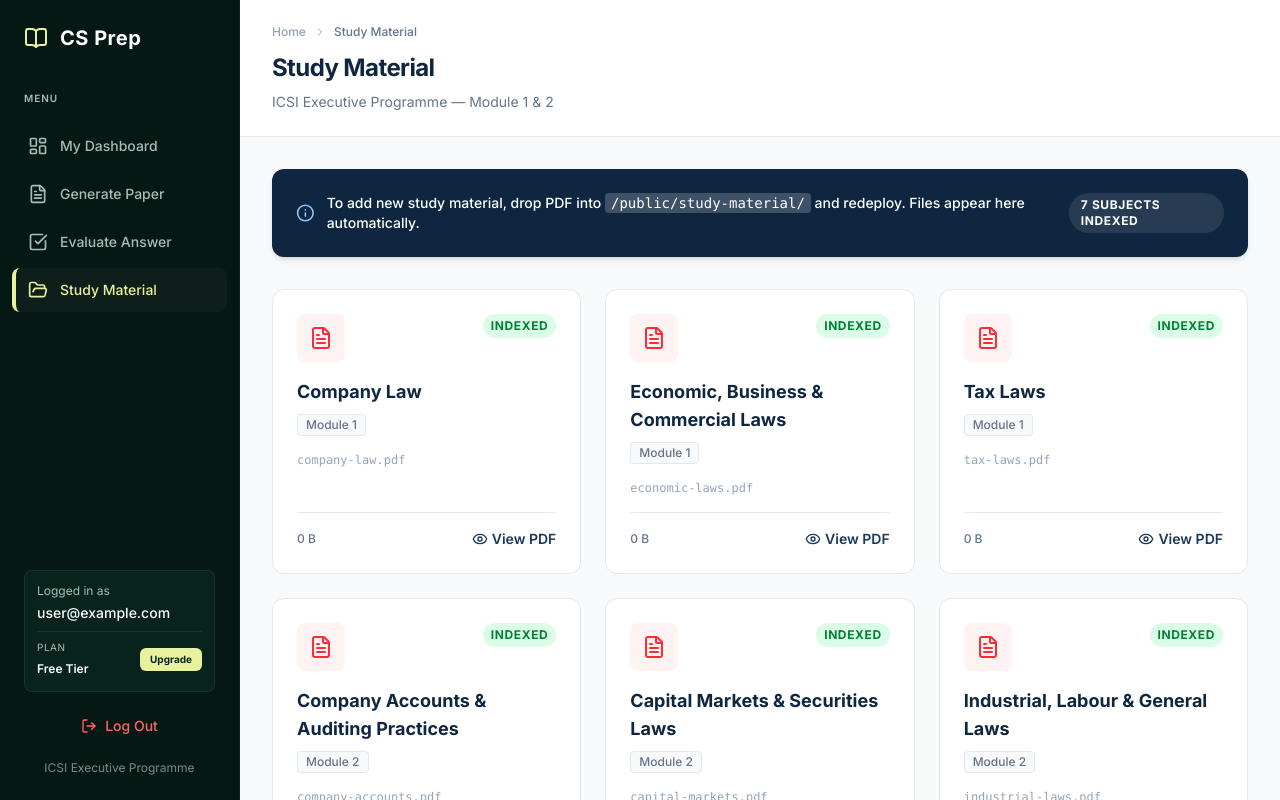
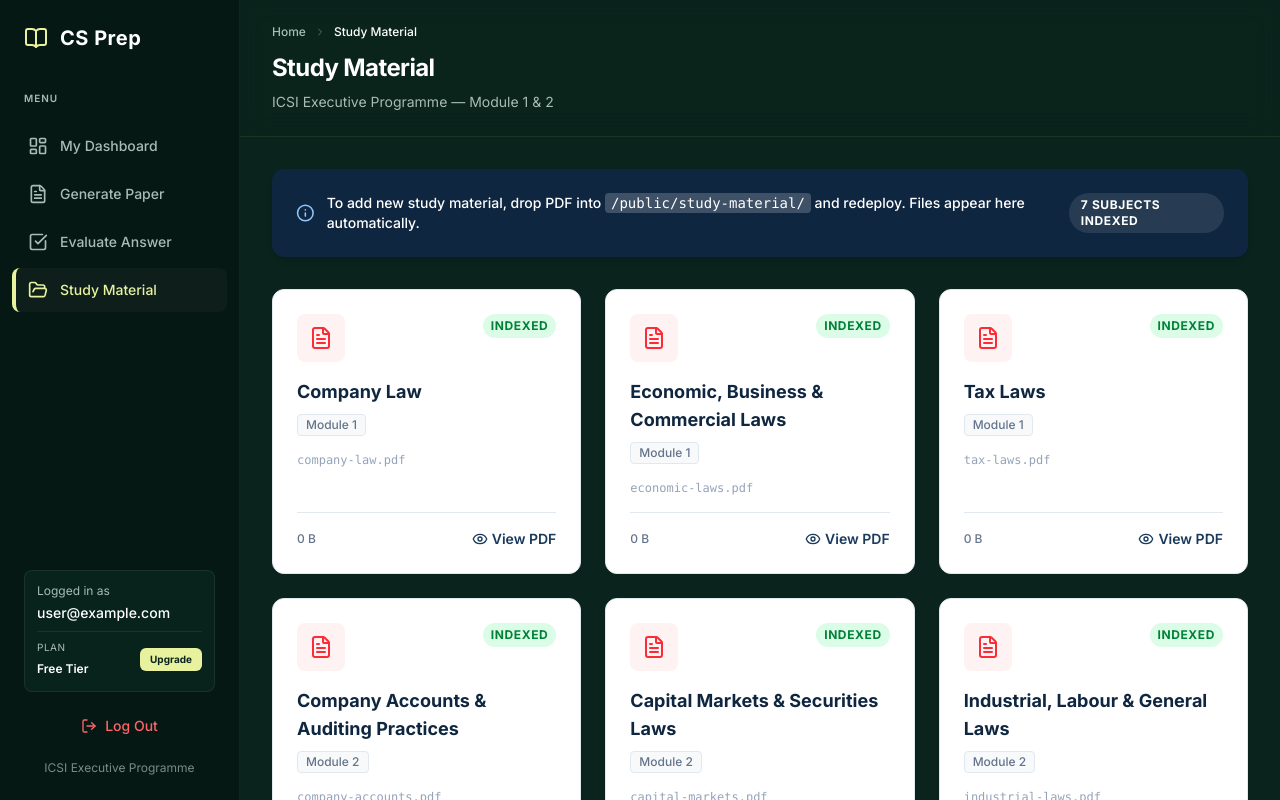
Before and after one commit to raj1725849/CS-PREPARATION-APP, a Next.js app: page /admin in a window 1280 px wide. Shown: the top 800 px of the page. Built offline with nearby package versions, Linux system fonts and the light colour scheme; no server answers; the database is empty; sample sign-in values are in the browser's storage; a web font is replaced by a local one.

Commit message:
style: apply glassmorphism to TopBar and update main container background

```diff
--- a/app/(main)/layout.tsx
+++ b/app/(main)/layout.tsx
@@ -6,9 +6,9 @@
   children: React.ReactNode;
 }>) {
   return (
-    <div className="flex min-h-screen w-full">
+    <div className="flex min-h-screen w-full bg-[#0A231C]">
       <Sidebar />
-      <main className="flex-1 ml-[240px]">
+      <main className="flex-1 ml-[240px] bg-[#0A231C]">
         {children}
       </main>
     </div>
--- a/components/TopBar.tsx
+++ b/components/TopBar.tsx
@@ -9,35 +9,35 @@
 
 export default function TopBar({ title, subtitle, breadcrumbs }: TopBarProps) {
   return (
-    <div className="bg-white border-b border-[#e2e8f0] px-8 py-6 sticky top-0 z-40">
+    <div className="bg-[#0A231C]/80 backdrop-blur-md border-b border-[rgba(232,242,158,0.08)] px-8 py-6 sticky top-0 z-40">
       <div className="flex flex-col gap-1">
         {/* Breadcrumbs */}
-        <nav className="flex items-center gap-2 text-xs font-medium text-[#94a3b8] mb-2">
+        <nav className="flex items-center gap-2 text-xs font-medium text-[#a8bcb5] mb-2">
           {breadcrumbs.map((crumb, index) => {
             const isLast = index === breadcrumbs.length - 1;
             return (
               <div key={crumb.label} className="flex items-center gap-2">
                 {crumb.href && !isLast ? (
-                  <Link href={crumb.href} className="hover:text-[#0f2640] transition-colors">
+                  <Link href={crumb.href} className="hover:text-white transition-colors">
                     {crumb.label}
                   </Link>
                 ) : (
-                  <span className={isLast ? "text-[#64748b]" : ""}>{crumb.label}</span>
+                  <span className={isLast ? "text-white" : ""}>{crumb.label}</span>
                 )}
-                {!isLast && <ChevronRight className="w-3 h-3" />}
+                {!isLast && <ChevronRight className="w-3 h-3 text-[#a8bcb5]/50" />}
               </div>
             );
           })}
         </nav>
 
         {/* Page Title */}
-        <h1 className="text-2xl font-bold text-[#0f2640] font-playfair tracking-tight">
+        <h1 className="text-2xl font-bold text-white font-sora tracking-tight">
           {title}
         </h1>
 
         {/* Subtitle */}
         {subtitle && (
-          <p className="text-sm text-[#64748b] mt-1">{subtitle}</p>
+          <p className="text-sm text-[#a8bcb5] mt-1 font-inter">{subtitle}</p>
         )}
       </div>
     </div>
```
